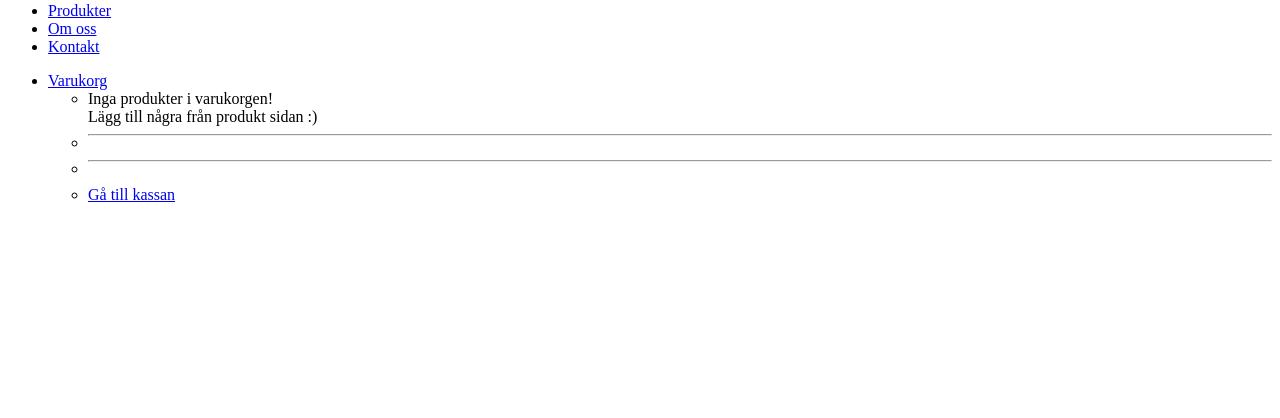
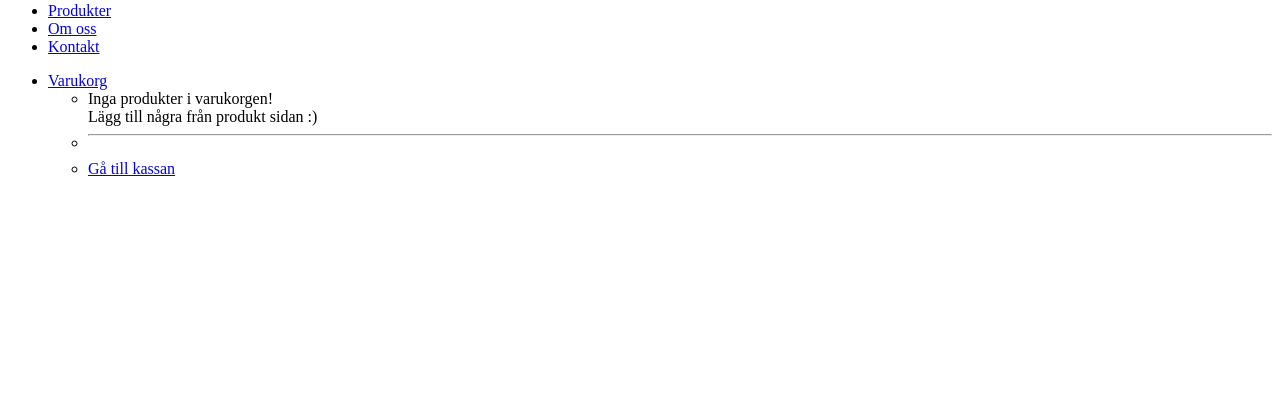
Before and after one commit to OscarFreij/SolyUF-Website, a PHP site: page /modules/navbar.php in a window 1280 px wide. Shown: the part 119-537 px from the top of the page. Run offline with PHP 8.4, Linux system fonts and the light colour scheme.

Commit message:
fix double divider in cart when empty

```diff
--- a/private_html/modules/navbar.php
+++ b/private_html/modules/navbar.php
@@ -75,13 +75,11 @@
                             </li>
                         <?php
                         }
-                        ?>
-                        <li>
-                            <hr class="dropdown-divider">
-                        </li>
-                        <?php
                         if ($totalPrice > 0) {
                         ?>
+                            <li>
+                                <hr class="dropdown-divider">
+                            </li>
                             <li class="dropdown-text d-flex justify-content-between gap-3">
                                 <div class="container">
                                     <span class="col-12">Total: <?= $totalPrice ?> Kr</span>
```
